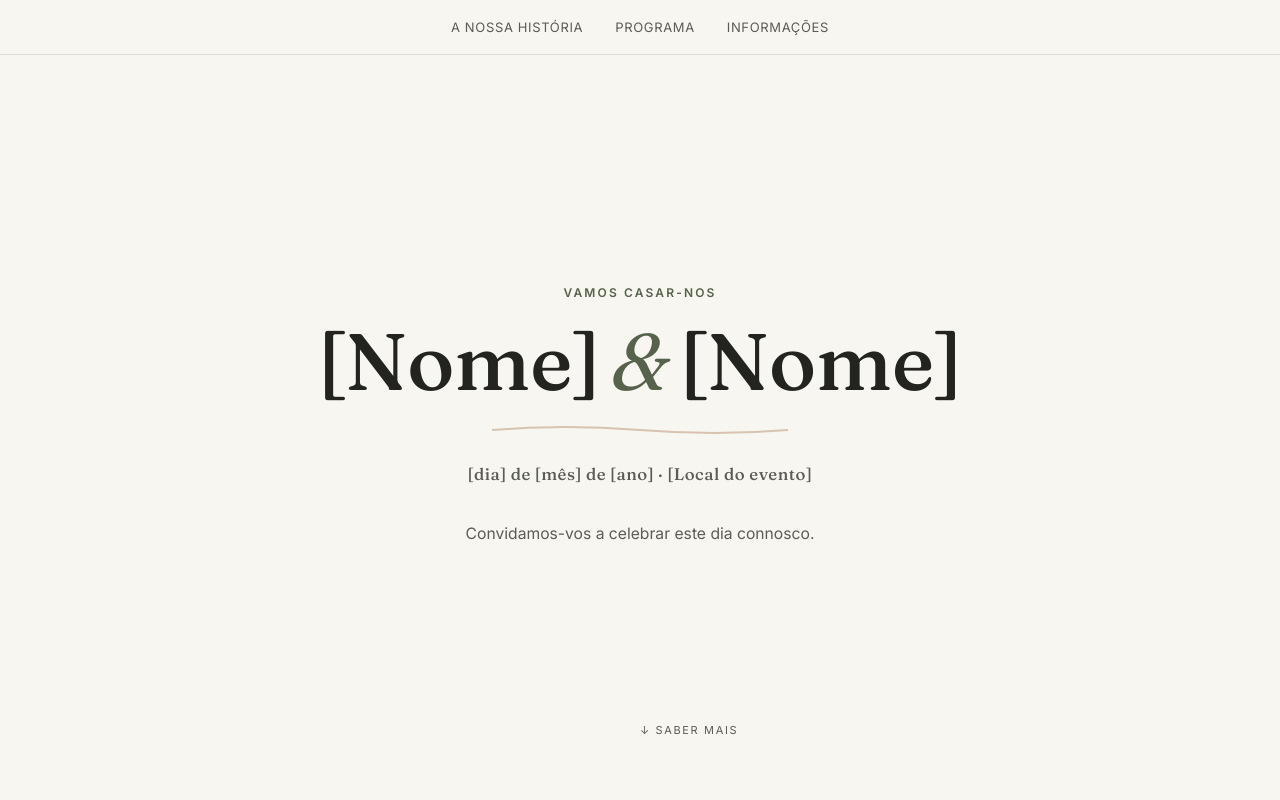
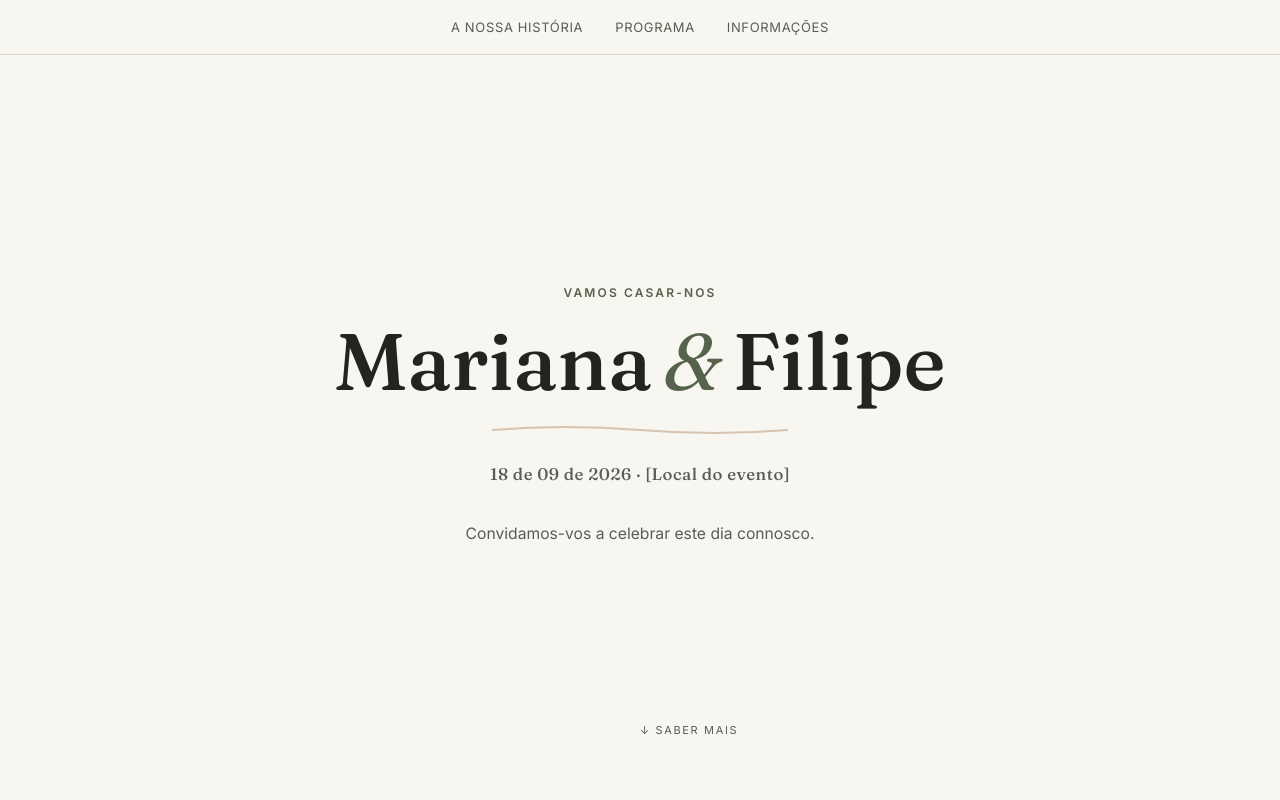
Before and after one commit to Prozini/casamento.marianafilipe, a plain HTML site: page index.html in a window 1280 px wide. Shown: the top 800 px of the page. Drawn offline with Linux system fonts and the light colour scheme.

Commit message:
Update wedding details in index.html

```diff
--- a/index.html
+++ b/index.html
@@ -3,7 +3,7 @@
 <head>
 <meta charset="UTF-8">
 <meta name="viewport" content="width=device-width, initial-scale=1.0">
-<title>[Nome] & [Nome] — Vamos casar-nos</title>
+<title>Mariana & Filipe — Vamos casar-nos</title>
 <link rel="preconnect" href="https://fonts.googleapis.com">
 <link rel="preconnect" href="https://fonts.gstatic.com" crossorigin>
 <link href="https://fonts.googleapis.com/css2?family=Fraunces:ital,opsz,wght@0,9..144,300;0,9..144,500;1,9..144,400;1,9..144,500&family=Inter:wght@400;500;600&display=swap" rel="stylesheet">
@@ -176,9 +176,9 @@
 
 <section class="hero">
   <span class="eyebrow">Vamos casar-nos</span>
-  <h1 class="serif">[Nome]<span class="amp">&amp;</span>[Nome]</h1>
+  <h1 class="serif">Mariana<span class="amp">&amp;</span>Filipe</h1>
   <svg class="underline" viewBox="0 0 300 14"><path d="M2,8 Q75,2 150,8 T298,8"/></svg>
-  <p class="date serif">[dia] de [mês] de [ano] · [Local do evento]</p>
+  <p class="date serif">18 de 09 de 2026 · [Local do evento]</p>
   <p class="sub">Convidamos-vos a celebrar este dia connosco.</p>
   <span class="scroll-cue">↓ Saber mais</span>
 </section>
```
